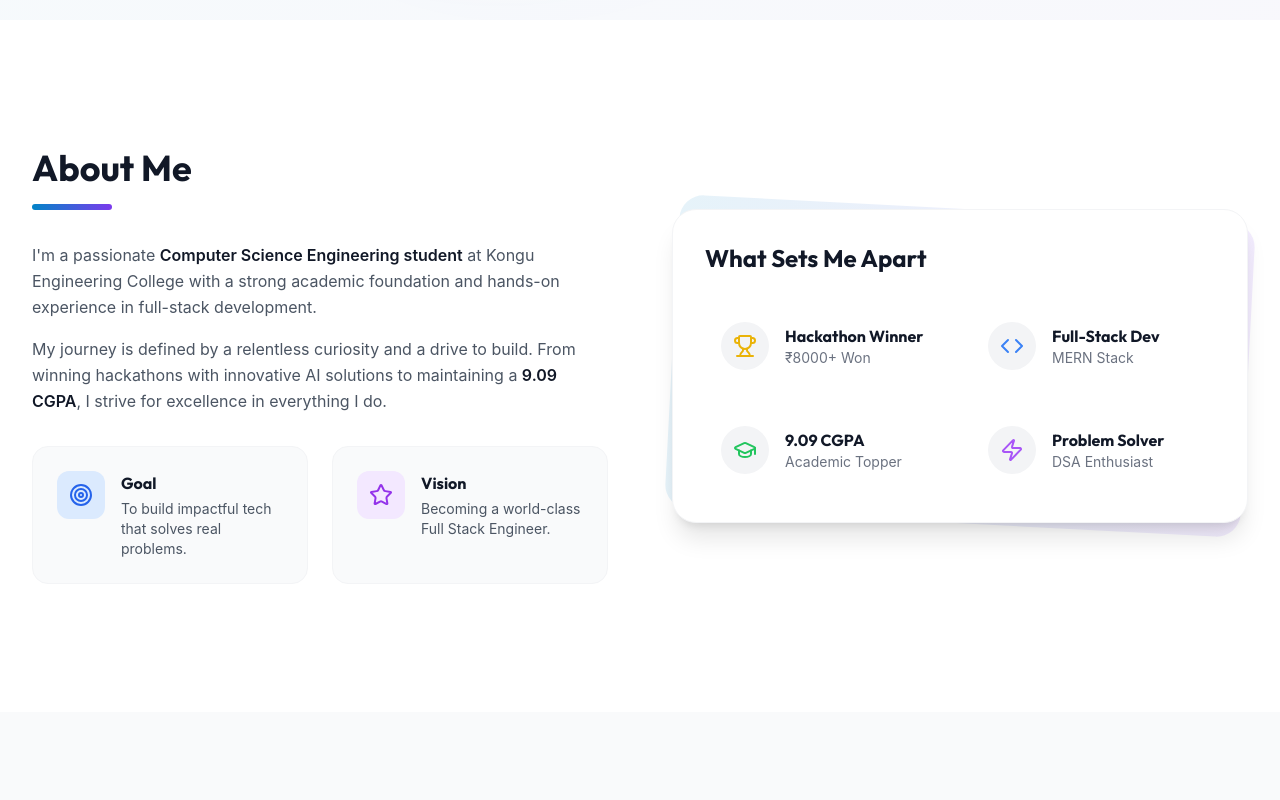
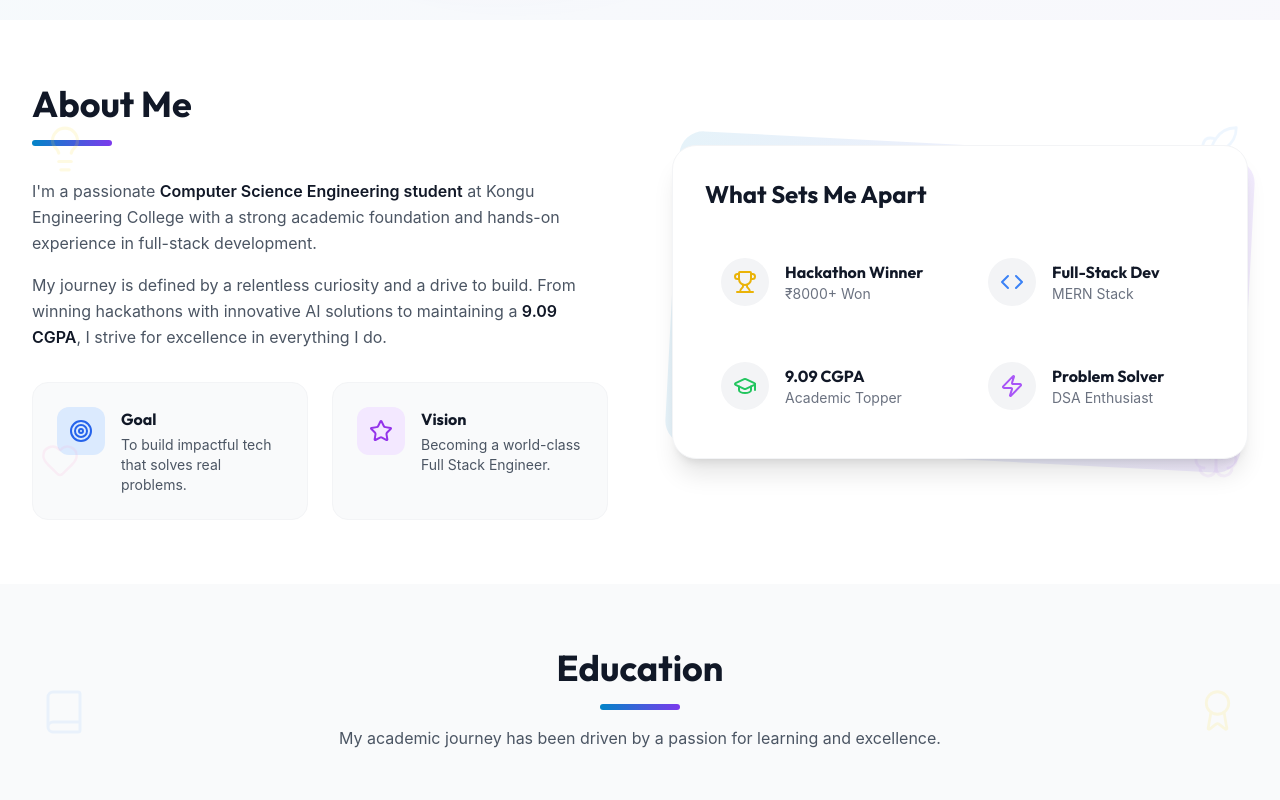
Before and after one commit to NKcoder5/Portfolio, a React (Create React App) app: page / in a window 1280 px wide. Shown: the part 780-1580 px from the top of the page. Built offline with nearby package versions, Linux system fonts and the light colour scheme.

Commit message:
refinement

```diff
--- a/src/Portfolio.js
+++ b/src/Portfolio.js
@@ -212,7 +212,8 @@ const Portfolio = () => {
                             </div>
                             <h1 className="text-4xl md:text-6xl font-bold text-gray-900 mb-6 leading-tight">
                                 Hi, I'm
-                                <br />
+                            </h1>
+                            <h1>
                                 <span className="bg-gradient-to-r from-blue-600 via-purple-600 to-indigo-600 bg-clip-text text-transparent">
                                     Nandha kumar S
                                 </span>
--- a/src/components/About.js
+++ b/src/components/About.js
@@ -1,6 +1,7 @@
 import React from 'react';
-import { Target, Star, Code, Trophy, GraduationCap, Zap } from 'lucide-react';
+import { Target, Star, Code, Trophy, GraduationCap, Zap, Lightbulb, Rocket, Heart, Brain } from 'lucide-react';
 import Section from './ui/Section';
+import FloatingIcon from './ui/FloatingIcon';
 
 const About = () => {
     const highlights = [
@@ -12,6 +13,12 @@ const About = () => {
 
     return (
         <Section id="about" className="bg-white">
+            {/* Floating Icons */}
+            <FloatingIcon icon={Lightbulb} position="top-left" delay={0} color="text-yellow-300" size={50} />
+            <FloatingIcon icon={Rocket} position="top-right" delay={0.2} color="text-blue-300" size={45} />
+            <FloatingIcon icon={Heart} position="bottom-left" delay={0.4} color="text-pink-300" size={40} />
+            <FloatingIcon icon={Brain} position="bottom-right" delay={0.6} color="text-purple-300" size={48} />
+
             <div className="grid lg:grid-cols-2 gap-16 items-center">
                 <div className="space-y-8">
                     <div>
--- a/src/components/Achievements.js
+++ b/src/components/Achievements.js
@@ -1,10 +1,17 @@
 import React from 'react';
-import { Trophy, Award, Star, Code } from 'lucide-react';
+import { Trophy, Award, Star, Code, Medal, Crown, Gem, Zap } from 'lucide-react';
 import Section from './ui/Section';
+import FloatingIcon from './ui/FloatingIcon';
 
 const Achievements = () => {
     return (
         <Section id="achievements" className="bg-white">
+            {/* Floating Icons */}
+            <FloatingIcon icon={Medal} position="top-left" delay={0} color="text-yellow-300" size={52} />
+            <FloatingIcon icon={Crown} position="top-right" delay={0.2} color="text-purple-300" size={48} />
+            <FloatingIcon icon={Gem} position="bottom-left" delay={0.4} color="text-blue-300" size={45} />
+            <FloatingIcon icon={Zap} position="bottom-right" delay={0.6} color="text-orange-300" size={50} />
+
             <div className="text-center mb-16">
                 <h2 className="text-4xl font-bold text-gray-900 mb-4">Achievements</h2>
                 <div className="w-20 h-1.5 bg-gradient-primary rounded-full mx-auto"></div>
--- a/src/components/Education.js
+++ b/src/components/Education.js
@@ -1,6 +1,7 @@
 import React from 'react';
-import { GraduationCap, Calendar } from 'lucide-react';
+import { GraduationCap, Calendar, Book, Award, Pencil, BookOpen } from 'lucide-react';
 import Section from './ui/Section';
+import FloatingIcon from './ui/FloatingIcon';
 import { motion } from 'framer-motion';
 
 const Education = () => {
@@ -25,6 +26,12 @@ const Education = () => {
 
     return (
         <Section id="education" className="bg-gray-50">
+            {/* Floating Icons */}
+            <FloatingIcon icon={Book} position="top-left" delay={0} color="text-blue-300" size={48} />
+            <FloatingIcon icon={Award} position="top-right" delay={0.2} color="text-yellow-300" size={45} />
+            <FloatingIcon icon={Pencil} position="bottom-left" delay={0.4} color="text-green-300" size={42} />
+            <FloatingIcon icon={BookOpen} position="bottom-right" delay={0.6} color="text-purple-300" size={50} />
+
             <div className="text-center mb-16">
                 <h2 className="text-4xl font-bold text-gray-900 mb-4">Education</h2>
                 <div className="w-20 h-1.5 bg-gradient-primary rounded-full mx-auto"></div>
--- /dev/null
+++ b/src/components/ui/FloatingIcon.js
@@ -0,0 +1,34 @@
+import React from 'react';
+import { motion } from 'framer-motion';
+
+const FloatingIcon = ({ icon: Icon, delay = 0, position, size = 40, color = 'text-blue-200', opacity = 0.15 }) => {
+    const positions = {
+        'top-left': 'top-10 left-10',
+        'top-right': 'top-10 right-10',
+        'bottom-left': 'bottom-10 left-10',
+        'bottom-right': 'bottom-10 right-10',
+        'middle-left': 'top-1/2 left-10 -translate-y-1/2',
+        'middle-right': 'top-1/2 right-10 -translate-y-1/2',
+        'top-center': 'top-10 left-1/2 -translate-x-1/2',
+        'bottom-center': 'bottom-10 left-1/2 -translate-x-1/2',
+    };
+
+    return (
+        <motion.div
+            className={`absolute ${positions[position]} ${color} pointer-events-none z-0`}
+            initial={{ opacity: 0, scale: 0 }}
+            whileInView={{ opacity, scale: 1 }}
+            viewport={{ once: true }}
+            transition={{ delay, duration: 0.8 }}
+            animate={{
+                y: [0, -20, 0],
+                rotate: [0, 10, -10, 0],
+            }}
+            style={{ width: size, height: size }}
+        >
+            <Icon size={size} strokeWidth={1.5} />
+        </motion.div>
+    );
+};
+
+export default FloatingIcon;
--- a/src/components/ui/Section.js
+++ b/src/components/ui/Section.js
@@ -3,7 +3,7 @@ import { motion } from 'framer-motion';
 
 const Section = ({ id, className, children }) => {
     return (
-        <section id={id} className={`py-20 md:py-32 relative overflow-hidden ${className}`}>
+        <section id={id} className={`py-12 md:py-16 relative overflow-hidden ${className}`}>
             <motion.div
                 initial={{ opacity: 0, y: 50 }}
                 whileInView={{ opacity: 1, y: 0 }}
```
Also changed, not shown: src/index.css (+9 -1 lines), public/man.png.
